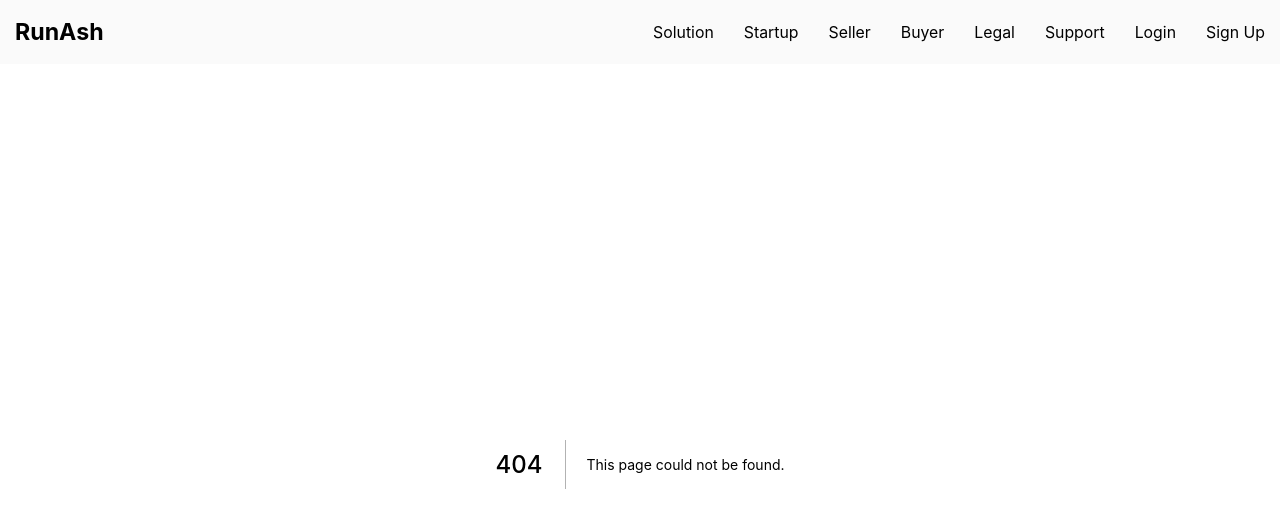
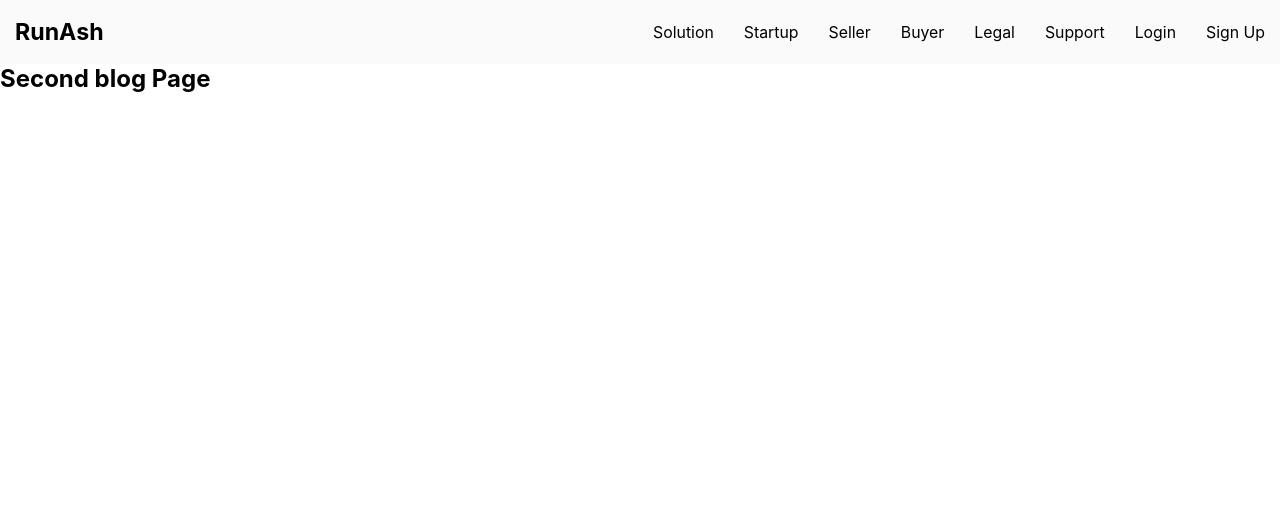
Before and after one commit to rammurmu/next, a Next.js app: page /blog/second in a window 1280 px wide. Before the commit this address had no page. Shown: the top 512 px of the page. Built offline with nearby package versions, Linux system fonts and the light colour scheme.

Commit message:
Create second.js

```diff
--- /dev/null
+++ b/pages/blog/second.js
@@ -0,0 +1,5 @@
+function SecondBlog() {
+  return <h1>Second blog Page</h1>
+}
+
+export default SecondBlog
```
